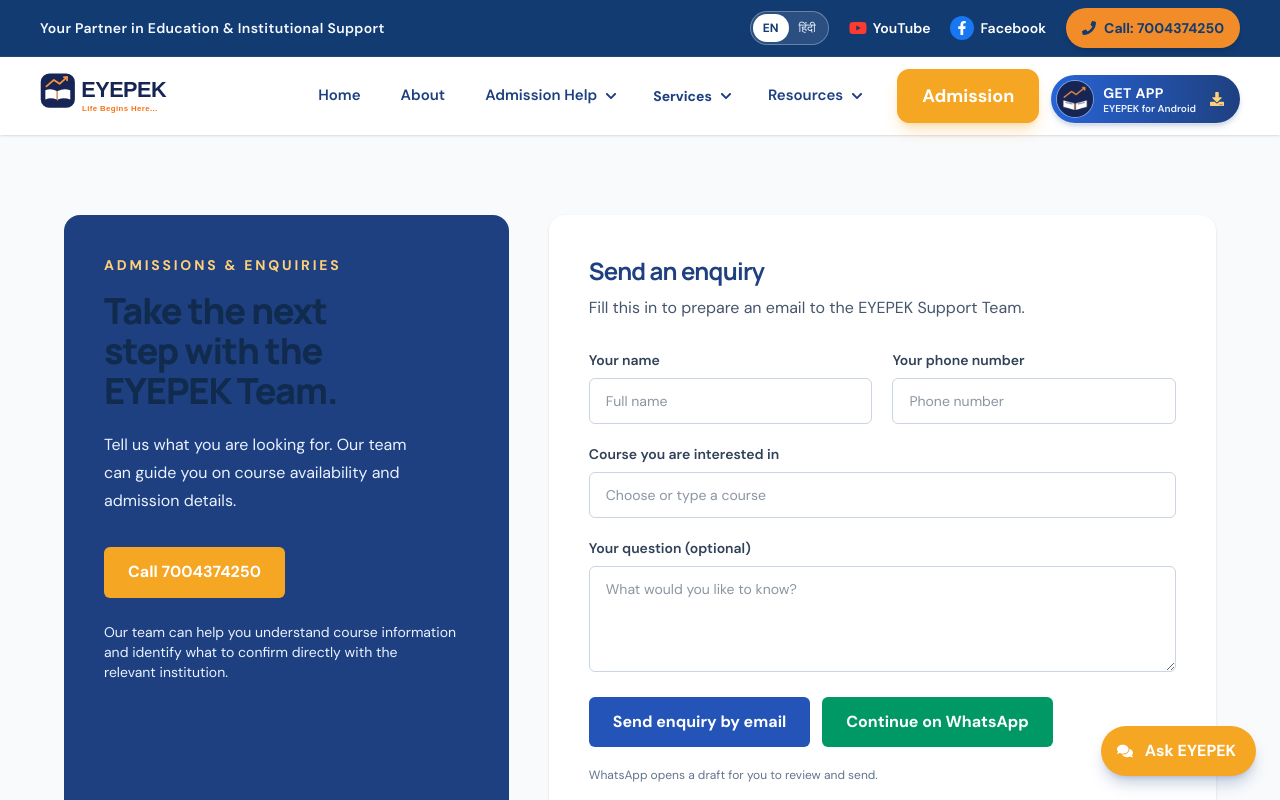
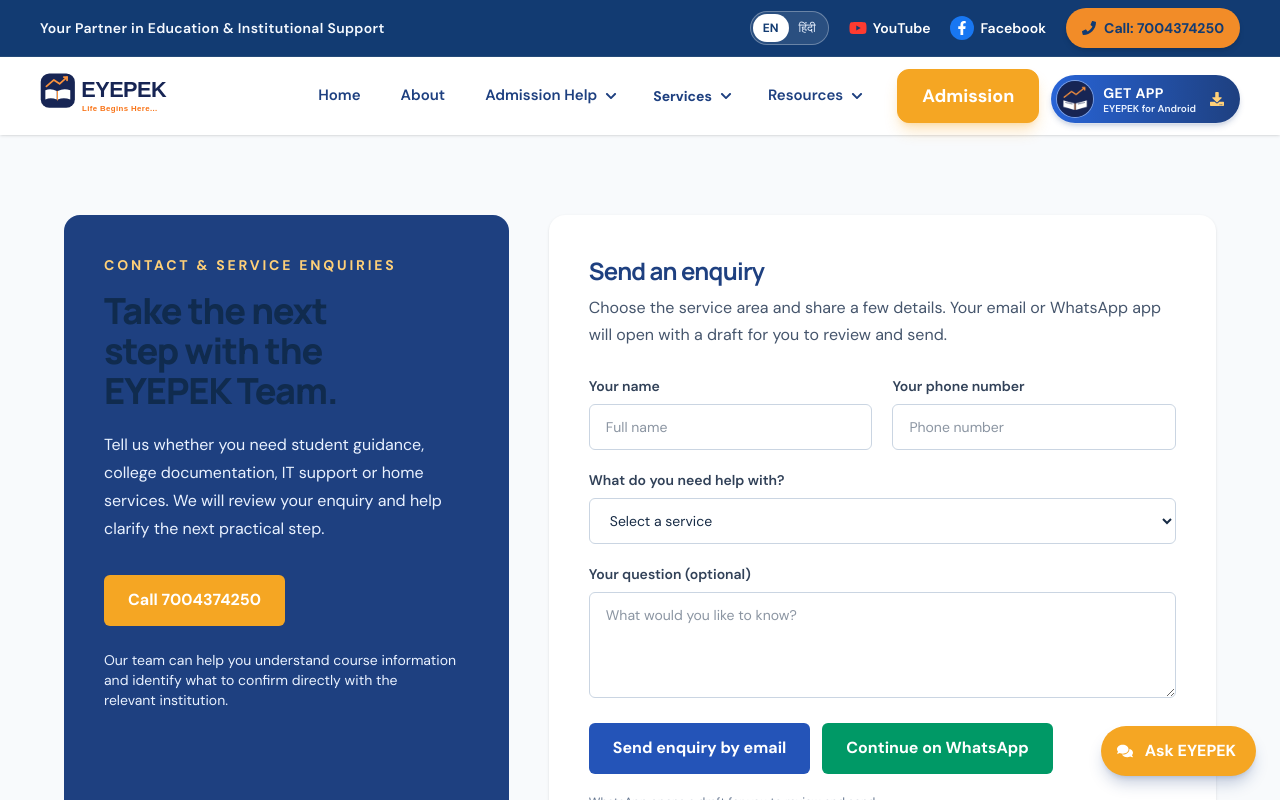
Before and after one commit to eyepek/EYEPEK, a React (Vite) app: page /contact in a window 1280 px wide. Shown: the top 800 px of the page. Built offline with nearby package versions, Linux system fonts and the light colour scheme.

Commit message:
Improve contact form for all EYEPEK service categories

```diff
--- a/src/pages/ContactUs.jsx
+++ b/src/pages/ContactUs.jsx
@@ -6,20 +6,21 @@ export default function ContactUs() {
   const { language } = useLanguage();
   const hi = language === 'hi';
   const t = (english, hindi) => hi ? hindi : english;
-  const [form, setForm] = useState(() => ({ name: '', phone: '', course: new URLSearchParams(window.location.search).get('course') || '', message: '' }));
+  const [form, setForm] = useState(() => ({ name: '', phone: '', service: new URLSearchParams(window.location.search).get('service') || '', course: new URLSearchParams(window.location.search).get('course') || '', message: '' }));
   const [status, setStatus] = useState('');
   const [emailUrl, setEmailUrl] = useState('');
 
   const handleSubmit = (event) => {
     event.preventDefault();
     const enquiry = [
-      hi ? 'EYEPEK Support से प्रवेश संबंधी पूछताछ' : 'EYEPEK Support enquiry',
+      hi ? 'EYEPEK Support से सेवा संबंधी पूछताछ' : 'EYEPEK Support service enquiry',
       `Name: ${form.name}`,
       `Phone: ${form.phone}`,
+      `${hi ? 'सहायता का प्रकार' : 'Support needed'}: ${form.service || (hi ? 'निर्दिष्ट नहीं' : 'Not specified')}`,
       `${hi ? 'रुचि का कोर्स' : 'Course of interest'}: ${form.course || (hi ? 'नहीं बताया' : 'Not specified')}`,
       `${hi ? 'संदेश' : 'Message'}: ${form.message || (hi ? 'नहीं है' : 'None')}`,
     ].join('\n');
-    const url = `mailto:info.eyepek@gmail.com?subject=${encodeURIComponent(hi ? 'EYEPEK Support से प्रवेश संबंधी पूछताछ' : 'EYEPEK Support enquiry')}&body=${encodeURIComponent(enquiry)}`;
+    const url = `mailto:info.eyepek@gmail.com?subject=${encodeURIComponent(hi ? 'EYEPEK Support से सेवा संबंधी पूछताछ' : 'EYEPEK Support service enquiry')}&body=${encodeURIComponent(enquiry)}`;
     setEmailUrl(url);
     setStatus(hi ? 'आपकी पूछताछ ईमेल ऐप में तैयार है। info.eyepek@gmail.com पर भेजने के लिए वहाँ Send दबाएँ।' : 'Your enquiry is ready in your email app. Press Send there to email info.eyepek@gmail.com.');
     window.location.href = url;
@@ -30,6 +31,7 @@ export default function ContactUs() {
       hi ? 'नमस्ते EYEPEK, मुझे जानकारी चाहिए।' : 'Hello EYEPEK, I would like some information.',
       `${hi ? 'नाम' : 'Name'}: ${form.name || (hi ? 'नहीं दिया' : 'Not provided')}`,
       `${hi ? 'फोन' : 'Phone'}: ${form.phone || (hi ? 'नहीं दिया' : 'Not provided')}`,
+      `${hi ? 'सहायता का प्रकार' : 'Support needed'}: ${form.service || (hi ? 'निर्दिष्ट नहीं' : 'Not specified')}`,
       `${hi ? 'कोर्स' : 'Course'}: ${form.course || (hi ? 'अभी तय नहीं' : 'Not decided yet')}`,
       `${hi ? 'सवाल' : 'Question'}: ${form.message || (hi ? 'कृपया कोर्स, पात्रता, फीस और दस्तावेज़ बताएँ।' : 'Please share course, eligibility, fee and document details.')}`,
     ].join('\n');
@@ -40,16 +42,16 @@ export default function ContactUs() {
     <main className='min-h-[70vh] bg-slate-50 px-6 py-16 md:px-10 md:py-20'>
       <div className='mx-auto grid max-w-6xl gap-10 lg:grid-cols-[0.8fr_1.2fr]'>
         <section className='rounded-2xl bg-blue-950 p-8 text-white md:p-10'>
-          <p className='text-sm font-bold uppercase tracking-[0.2em] text-orange-300'>{t("Admissions & enquiries","प्रवेश और पूछताछ")}</p>
+          <p className='text-sm font-bold uppercase tracking-[0.2em] text-orange-300'>{t("Contact & service enquiries","संपर्क और सेवा पूछताछ")}</p>
           <h1 className='mt-4 text-3xl font-extrabold md:text-4xl'>{t("Take the next step with the EYEPEK Team.","EYEPEK Team के साथ अगला कदम बढ़ाएँ।")}</h1>
-          <p className='mt-5 leading-7 text-blue-100'>{t("Tell us what you are looking for. Our team can guide you on course availability and admission details.","अपनी ज़रूरत बताएँ। हमारी टीम कोर्स की उपलब्धता और प्रवेश की जानकारी समझने में मदद करेगी।")}</p>
+          <p className='mt-5 leading-7 text-blue-100'>{t("Tell us whether you need student guidance, college documentation, IT support or home services. We will review your enquiry and help clarify the next practical step.","बताएँ कि आपको विद्यार्थी मार्गदर्शन, कॉलेज दस्तावेज़, IT सहायता या घरेलू सेवाओं में मदद चाहिए। हम आपकी पूछताछ देखकर अगला व्यावहारिक कदम स्पष्ट करने में मदद करेंगे।")}</p>
           <a className='mt-8 inline-flex rounded-md bg-orange-500 px-6 py-3 font-bold text-white hover:bg-orange-400' href='tel:7004374250'>{t("Call 7004374250","7004374250 पर कॉल करें")}</a>
           <p className='mt-6 text-sm text-blue-100'>{t("Our team can help you understand course information and identify what to confirm directly with the relevant institution.","हमारी टीम कोर्स की जानकारी समझने और संबंधित संस्थान से किन बातों की पुष्टि करनी है, यह जानने में मदद कर सकती है।")}</p>
         </section>
 
         <section className='rounded-2xl bg-white p-8 shadow-sm md:p-10'>
           <h2 className='text-2xl font-bold text-blue-950'>{t("Send an enquiry","पूछताछ भेजें")}</h2>
-          <p className='mt-2 text-slate-600'>{t("Fill this in to prepare an email to the EYEPEK Support Team.","EYEPEK Support Team को ईमेल तैयार करने के लिए यह फ़ॉर्म भरें।")}</p>
+          <p className='mt-2 text-slate-600'>{t("Choose the service area and share a few details. Your email or WhatsApp app will open with a draft for you to review and send.","सेवा चुनें और कुछ जानकारी दें। आपका ईमेल या WhatsApp ऐप संदेश के ड्राफ़्ट के साथ खुलेगा, जिसे जाँचकर आप भेज सकते हैं।")}</p>
           <form className='mt-7 space-y-5' onSubmit={handleSubmit}>
             <div className='grid gap-5 sm:grid-cols-2'>
               <label className='block text-sm font-semibold text-slate-700'>{t("Your name","आपका नाम")}
@@ -59,8 +61,8 @@ export default function ContactUs() {
                 <input required type='tel' autoComplete='tel' value={form.phone} onChange={(e) => setForm({ ...form, phone: e.target.value })} className='mt-2 w-full rounded-md border border-slate-300 px-4 py-3 font-normal outline-none focus:border-blue-700 focus:ring-2 focus:ring-blue-100' placeholder={t("Phone number","फ़ोन नंबर")} />
               </label>
             </div>
-            <label className='block text-sm font-semibold text-slate-700'>{t("Course you are interested in","आप किस कोर्स में रुचि रखते हैं")}
-              <input list='course-options' value={form.course} onChange={(e) => setForm({ ...form, course: e.target.value })} className='mt-2 w-full rounded-md border border-slate-300 px-4 py-3 font-normal outline-none focus:border-blue-700 focus:ring-2 focus:ring-blue-100' placeholder={t("Choose or type a course","कोर्स चुनें या लिखें")} />
+            <label className='block text-sm font-semibold text-slate-700'>{t("What do you need help with?","आपको किस तरह की सहायता चाहिए?")}
+              <select value={form.service} onChange={(e) => setForm({ ...form, service: e.target.value })} className='mt-2 w-full rounded-md border border-slate-300 bg-white px-4 py-3 font-normal outline-none focus:border-blue-700 focus:ring-2 focus:ring-blue-100'><option value=''>{t('Select a service','सेवा चुनें')}</option><option value='Education and admission guidance'>{t('Education & admission guidance','शिक्षा और प्रवेश मार्गदर्शन')}</option><option value='College affiliation and documentation'>{t('College affiliation & documentation','कॉलेज संबद्धता और दस्तावेज़')}</option><option value='IT and computer support'>{t('IT & computer support','IT और कंप्यूटर सहायता')}</option><option value='Home services'>{t('Home services','घरेलू सेवाएँ')}</option><option value='Business and office support'>{t('Business and office support','व्यवसाय और ऑफिस सहायता')}</option><option value='Other'>{t('Other','अन्य')}</option></select>
               <datalist id='course-options'>
                 {courses.map((course) => <option key={course} value={course} />)}
               </datalist>
```
